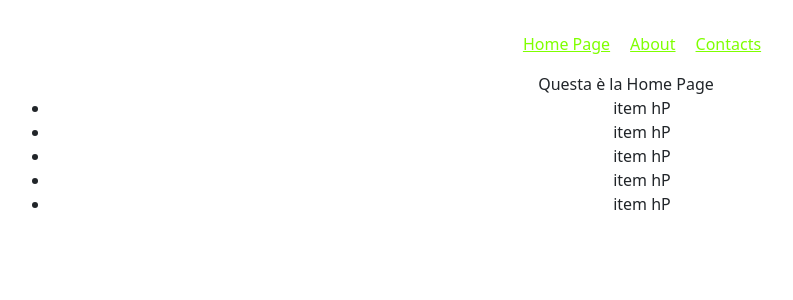
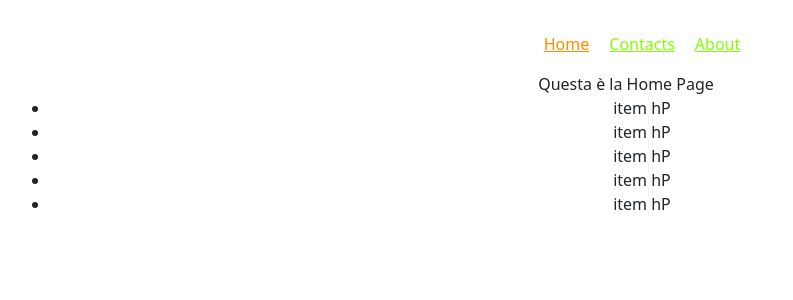
Before and after one commit to pimoGit/react-lc-148, a React (Vite) app: page / in a window 1280 px wide. Shown: the top 300 px of the page, without its empty margins (14-807 px from the left). Built offline with nearby package versions, Linux system fonts and the light colour scheme.

Commit message:
dinamicizza voci navbar

```diff
--- a/src/components/MainNavBar.jsx
+++ b/src/components/MainNavBar.jsx
@@ -1,13 +1,24 @@
 // import della parte di componenti di navigazione per routing
 import { Link, NavLink } from "react-router-dom";
 
+// dati menù
+const links = [
+    { path: '/', label: 'Home' },
+    { path: '/contacts', label: 'Contacts' },
+    { path: '/about', label: 'About' }
+]
 
 
 const MainNavBar = () => {
     return (
         <nav>
             <ul>
-                <li>
+                {links.map(link => (
+                    <li>
+                        <NavLink to={link.path}>{link.label}</NavLink>
+                    </li>
+                ))}
+                {/* <li>
                     <Link to="/">Home Page</Link>
                 </li>
                 <li>
@@ -15,7 +26,7 @@ const MainNavBar = () => {
                 </li>
                 <li>
                     <NavLink to="/contacts">Contacts</NavLink>
-                </li>
+                </li> */}
             </ul>
         </nav>
     )
```
